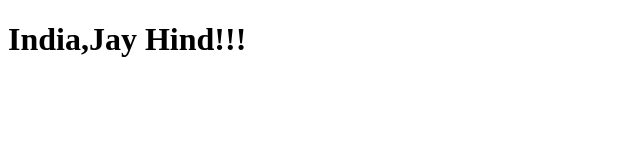
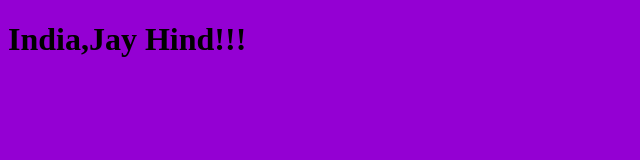
Before and after one commit to AbhiShinde97/WebDevPractice, a plain HTML site: page index.html in a window 1280 px wide. Shown: the whole page, without its empty margins (0-640 px from the left). Drawn offline with Linux system fonts and the light colour scheme.

Commit message:
added style file first time

```diff
--- a/index.html
+++ b/index.html
@@ -3,6 +3,7 @@
 <head>
     <meta charset="UTF-8">
     <meta name="viewport" content="width=device-width, initial-scale=1.0">
+    <link rel="stylesheet" href="style.css">
     <title>First Website</title>
 </head>
 <body>
--- /dev/null
+++ b/style.css
@@ -0,0 +1,3 @@
+body {
+    background-color: darkviolet;
+}
```
